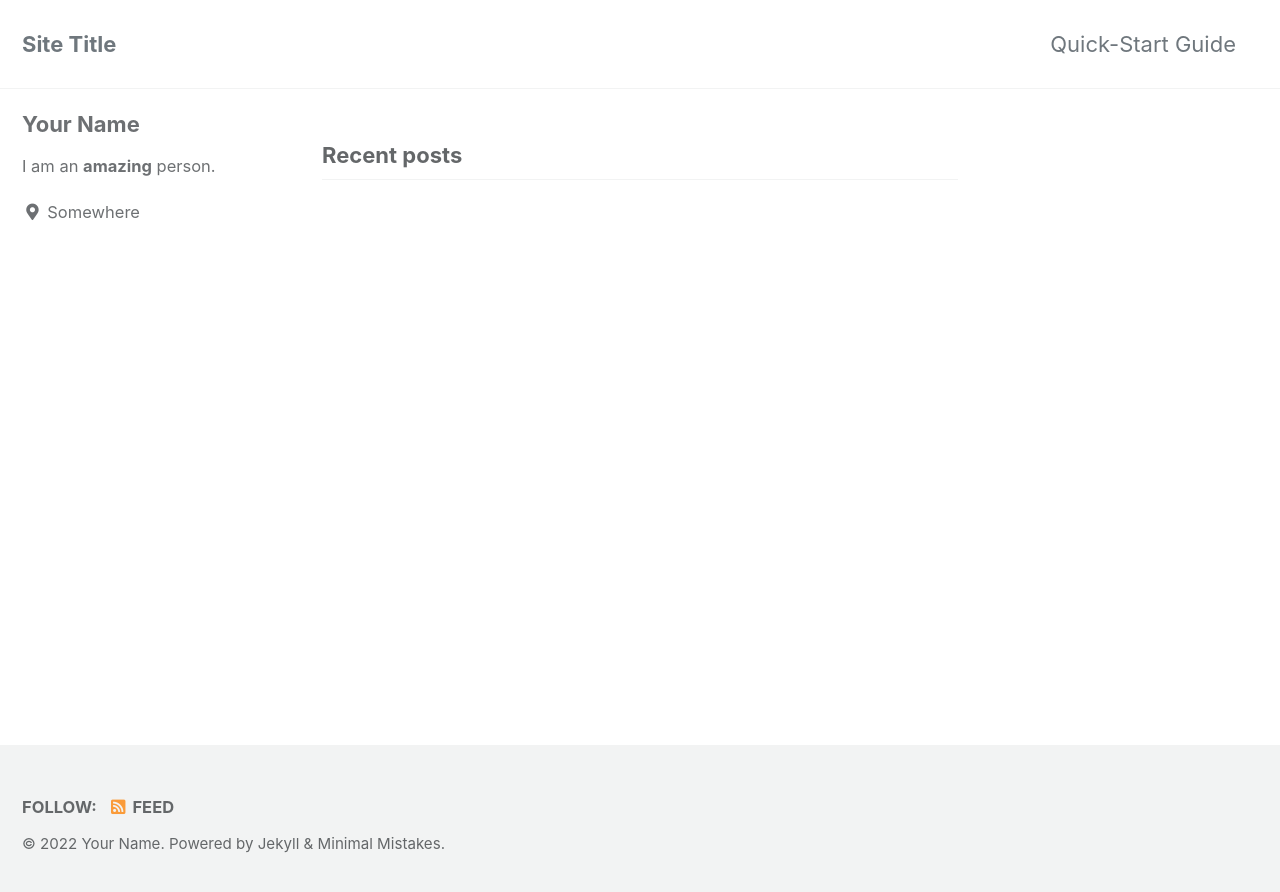
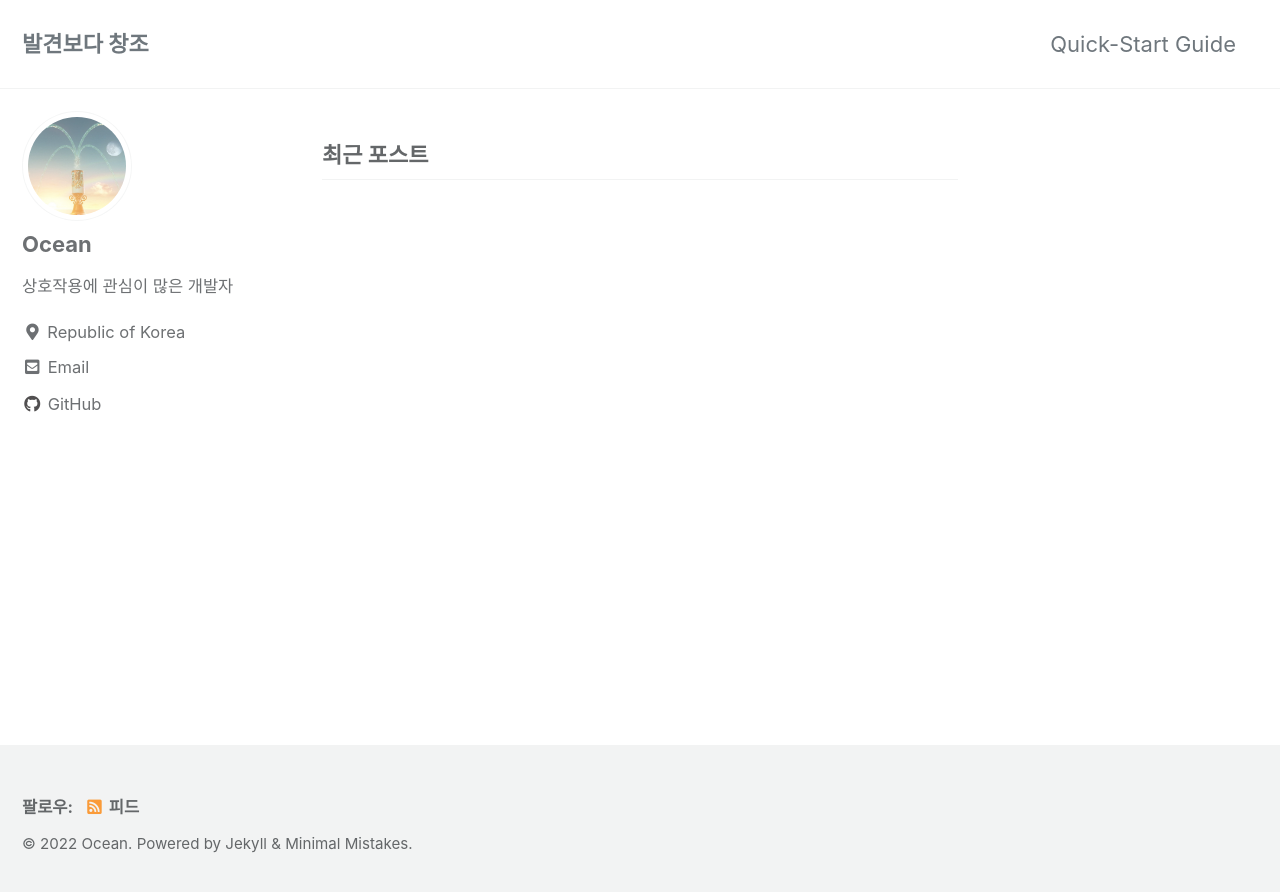
Before and after one commit to OceanShape/OceanShape.github.io, a Jekyll site: the page built from index.html, in a window 1280 px wide. Shown: the top 892 px of the page. Built offline with Jekyll 4.4.1, drawn with Linux system fonts in a browser that asks for light colours; cached includes are drawn as plain includes; the list of posts is cut into pages by our own code.

Commit message:
Edit blog UI

```diff
--- a/Gemfile
+++ b/Gemfile
@@ -1,2 +1,6 @@
 source "https://rubygems.org"
 gemspec
+
+gem 'wdm', '>= 0.1.0' if Gem.win_platform?
+
+gem "webrick", "~> 1.7"
--- a/_config.yml
+++ b/_config.yml
@@ -15,18 +15,18 @@
 minimal_mistakes_skin    : "default" # "air", "aqua", "contrast", "dark", "dirt", "neon", "mint", "plum", "sunrise"
 
 # Site Settings
-locale                   : "en-US"
-title                    : "Site Title"
+locale                   : "ko-KR"
+title                    : "발견보다 창조"
 title_separator          : "-"
 subtitle                 : # site tagline that appears below site title in masthead
-name                     : "Your Name"
-description              : "An amazing website."
-url                      : # the base hostname & protocol for your site e.g. "https://mmistakes.github.io"
+name                     : "Ocean"
+description              : "상호작용에 관심이 많은 개발자"
+url                      : # the base hostname & protocol for your site e.g. "https://OceanShape.github.io"
 baseurl                  : # the subpath of your site, e.g. "/blog"
-repository               : # GitHub username/repo-name e.g. "mmistakes/minimal-mistakes"
+repository               : # GitHub username/repo-name e.g. "https://github.com/OceanShape/OceanShape.github.io"
 teaser                   : # path of fallback teaser image, e.g. "/assets/images/500x300.png"
 logo                     : # path of logo image to display in the masthead, e.g. "/assets/images/88x88.png"
-masthead_title           : # overrides the website title displayed in the masthead, use " " for no title
+masthead_title           : "발견보다 창조"
 # breadcrumbs            : false # true, false (default)
 words_per_minute         : 200
 comments:
@@ -104,30 +104,18 @@ analytics:
 
 # Site Author
 author:
-  name             : "Your Name"
-  avatar           : # path of avatar image, e.g. "/assets/images/bio-photo.jpg"
-  bio              : "I am an **amazing** person."
-  location         : "Somewhere"
+  name             : "Ocean"
+  avatar           : "/assets/images/SeasideKingdom.jpg"
+  bio              : "상호작용에 관심이 많은 개발자"
+  location         : "Republic of Korea"
   email            :
   links:
     - label: "Email"
       icon: "fas fa-fw fa-envelope-square"
-      # url: "mailto:your.name@email.com"
-    - label: "Website"
-      icon: "fas fa-fw fa-link"
-      # url: "https://your-website.com"
-    - label: "Twitter"
-      icon: "fab fa-fw fa-twitter-square"
-      # url: "https://twitter.com/"
-    - label: "Facebook"
-      icon: "fab fa-fw fa-facebook-square"
-      # url: "https://facebook.com/"
+      url: mailto:oceanshape700@gmail.com
     - label: "GitHub"
       icon: "fab fa-fw fa-github"
-      # url: "https://github.com/"
-    - label: "Instagram"
-      icon: "fab fa-fw fa-instagram"
-      # url: "https://instagram.com/"
+      url: "https://github.com/OceanShape"
 
 # Site Footer
 footer:
@@ -218,7 +206,7 @@ sass:
 
 # Outputting
 permalink: /:categories/:title/
-paginate: 5 # amount of posts to show
+paginate: 10 # amount of posts to show
 paginate_path: /page:num/
 timezone: # https://en.wikipedia.org/wiki/List_of_tz_database_time_zones
 
```
Also changed, not shown: _pages/about.md (+0 -9 lines), assets/images/SeasideKingdom.jpg (added).
